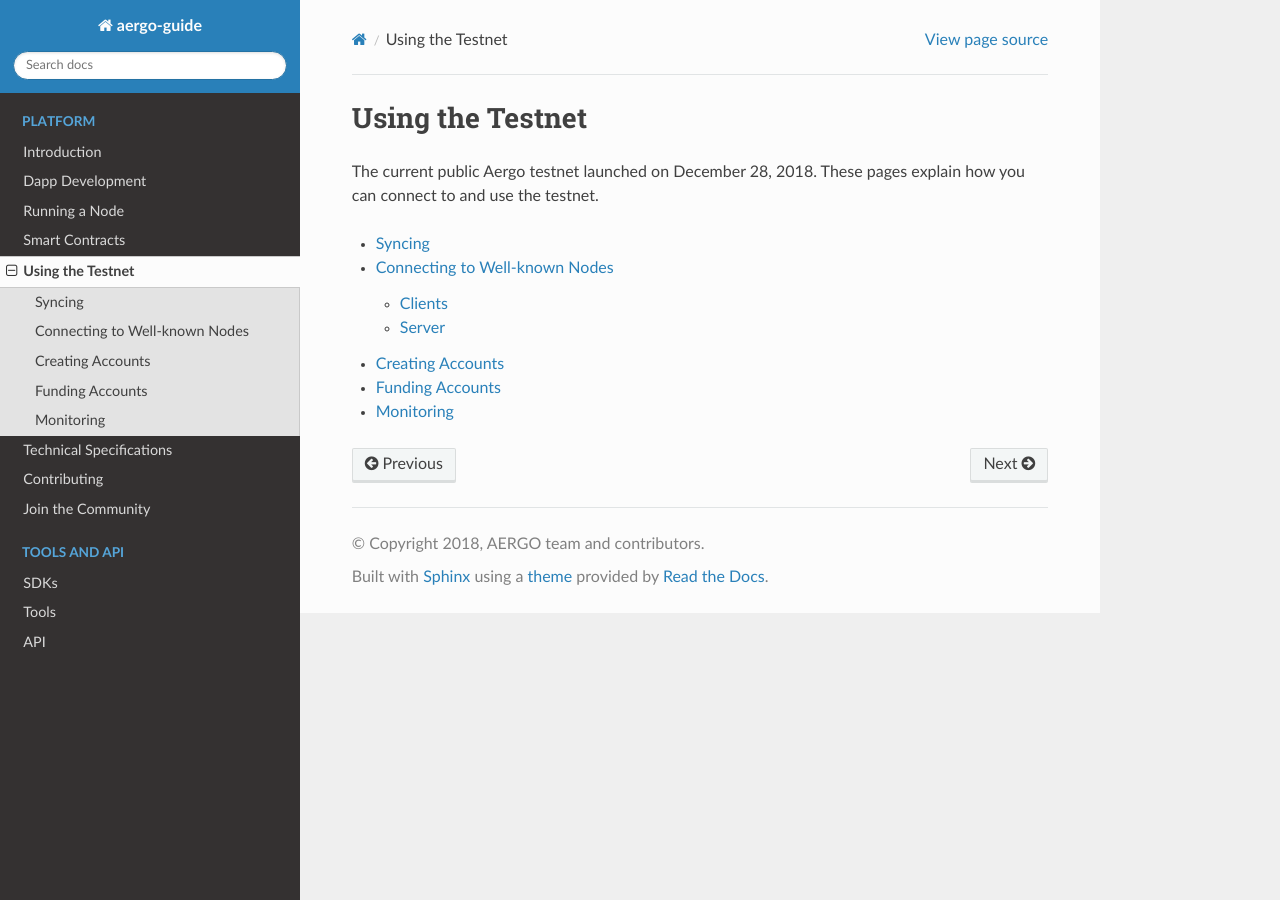
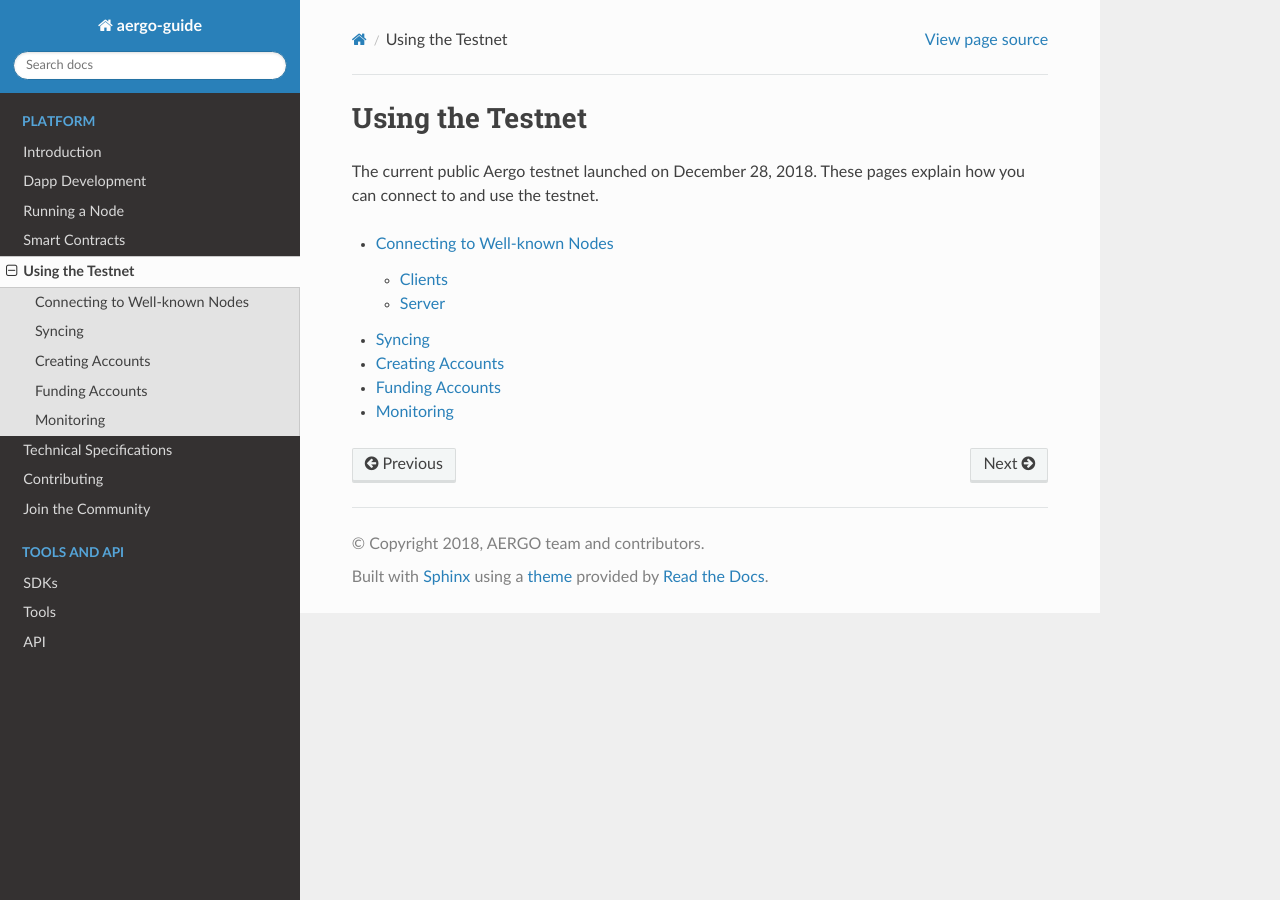
Before and after one commit to aergoio/guide, a Sphinx documentation site: the page built from source/using-testnet/index.rst, in a window 1280 px wide. Built offline with Sphinx 7.4.7 and the Read the Docs theme 2.0.0, drawn with Linux system fonts in a browser that asks for light colours.

```diff
--- a/source/using-testnet/index.rst
+++ b/source/using-testnet/index.rst
@@ -7,8 +7,8 @@ These pages explain how you can connect to and use the testnet.
 .. toctree::
    :maxdepth: 2
 
+   connecting
    syncing
-   connecting
    accounts
    funding
    monitoring
```
